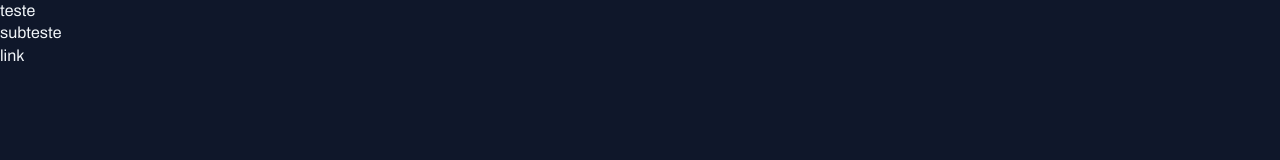
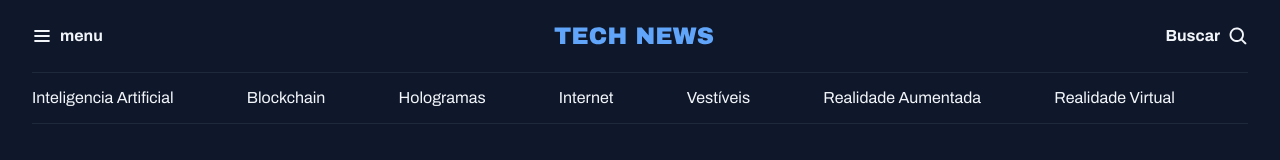
Before and after one commit to DEV-JOTAPE11/Projeto-portal-de-noticias, a plain HTML site: page index.html in a window 1280 px wide. Drawn offline with Linux system fonts and the light colour scheme.

Commit message:
Criando o header da aplicação

```diff
--- a/index.html
+++ b/index.html
@@ -13,8 +13,31 @@
     />
   </head>
   <body>
-    <h1>teste</h1>
-    <h2>subteste</h2>
-    <a href="#">link</a>
+    <header class="container">
+        <nav id="primary" class="grid grid-flow-col">
+            <div>
+                <img src="assets/icons/List.svg" alt="ícone de menu" />
+                <strong>menu</strong>
+            </div>
+
+            <div>
+                <img src="assets/Logo.svg" alt="TechNews Logo" />
+            </div>
+
+            <div>
+                <strong>Buscar</strong>
+                <img src="assets/icons/MagnifyingGlass.svg" alt="ícone de busca" />
+            </div>
+        </nav>
+        <nav id="secondary" class="grid grid-flow-col">
+            <a href="#">Inteligencia Artificial</a>
+            <a href="#">Blockchain</a>
+            <a href="#">Hologramas</a>
+            <a href="#">Internet</a>
+            <a href="#">Vestíveis</a>
+            <a href="#">Realidade Aumentada</a>
+            <a href="#">Realidade Virtual</a>
+        </nav>
+    </header>
   </body>
 </html>
--- a/styles/global.css
+++ b/styles/global.css
@@ -39,3 +39,19 @@ a:hover {
 h1,h2,h3 {
     font: inherit
 }
+
+.container {
+    max-width: 1280px;
+    margin-inline: auto;
+    padding-inline: 32px;
+}
+
+/* utility-first */
+
+.grid {
+    display: grid;
+}
+
+.grid-flow-col{
+    grid-auto-flow: column;
+}
--- /dev/null
+++ b/styles/header.css
@@ -0,0 +1,24 @@
+#primary {
+    padding-block: 20px;
+
+    div {
+        display: flex;
+        align-items: center;
+        gap: 8px
+    }
+
+    /* nesting css */
+    div:nth-child(2) {
+        margin-inline: auto;
+    }
+
+    div:nth-child(3) {
+        justify-self: end;
+    }
+}
+
+#secondary {
+    padding-block: 14px;
+    border: solid 1px var(--stroke-color);
+    border-inline: none;
+}
--- a/styles/index.css
+++ b/styles/index.css
@@ -1 +1,2 @@
 @import url(global.css);
+@import url(header.css);
```
